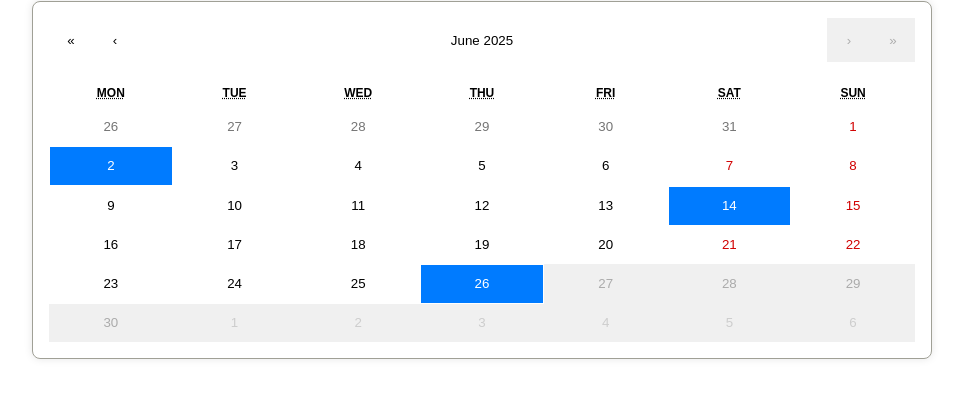
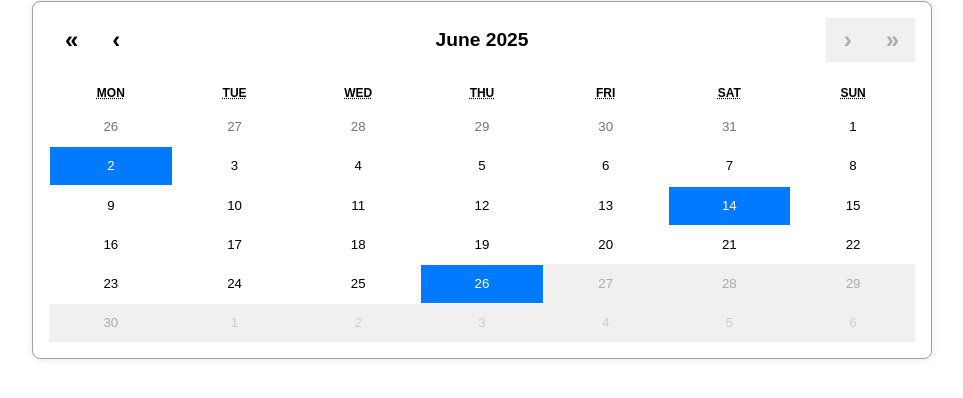
Before and after one commit to ufrhub/CheckRaisedTickets, a React (Create React App) app: page / in a window 1280 px wide. Shown: the top 398 px of the page, without its empty margins (158-1121 px from the left). Built offline with nearby package versions, Linux system fonts and the light colour scheme.

Commit message:
Added Project

```diff
--- a/src/Screens/Home.js
+++ b/src/Screens/Home.js
@@ -20,9 +20,11 @@ export default function Home() {
 
         const isToday = isSameDay(date, new Date());
         const isTicketDate = highlightDates.some(d => isSameDay(d, date));
+        const isFuture = date > new Date();
 
         if (isTicketDate) return 'highlight';
         if (isToday) return 'today-border';
+        if (isFuture) return 'future-date';
 
         return null;
     };
--- a/src/Styles/Home.css
+++ b/src/Styles/Home.css
@@ -12,6 +12,32 @@
   border-radius: 8px;
   padding: 1rem;
   box-shadow: 0 0 8px rgba(0, 0, 0, 0.1);
+}
+
+.react-calendar__navigation__arrow {
+  font-size: 1.5rem;
+  padding: 0.5rem 1rem;
+}
+
+.react-calendar__navigation__label {
+  font-size: 1.2rem;
+  padding: 0.5rem 1rem;
+}
+
+.react-calendar__navigation button {
+  background: transparent;
+  border: none;
+  cursor: pointer;
+  font-weight: bold;
+}
+
+.react-calendar__navigation button:hover {
+  background-color: #eee;
+  border-radius: 4px;
+}
+
+.react-calendar__month-view__days__day--weekend:not(.react-calendar__month-view__days__day--neighboringMonth):not(.future-date) {
+  color: inherit;
 }
 
 .highlight {
```
